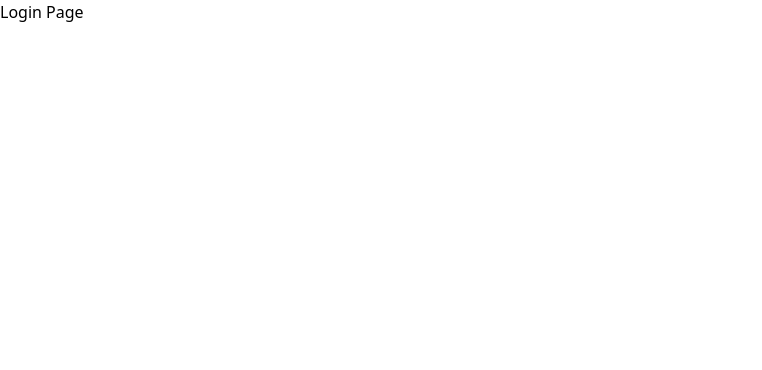
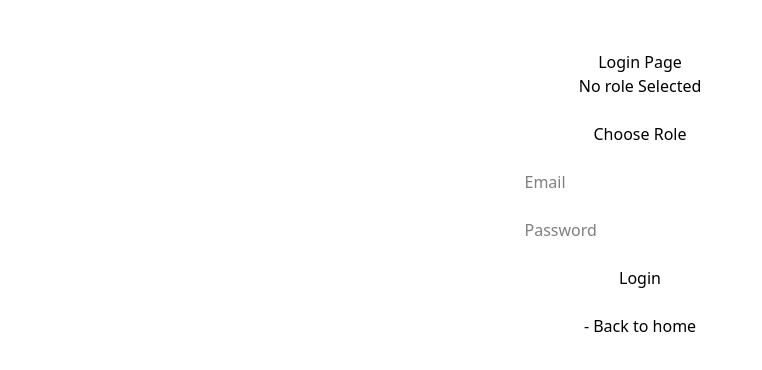
Before and after one commit to RudraBajaj/Final-Project, a React (Vite) app: page /login in a window 1280 px wide. Shown: the top 370 px of the page, without its empty margins (0-762 px from the left). Built offline with nearby package versions, Linux system fonts and the light colour scheme.

Commit message:
basic Login Page prototype

```diff
--- /dev/null
+++ b/src/components/auth/RoleSelectionPopup.jsx
@@ -0,0 +1,51 @@
+import React from "react";
+const RoleSelectionPopup = ({ isOpen, onClose, onRoleSelect }) => {
+    if (!isOpen) {
+        return null;
+    }
+
+    return (
+        <div style={{
+            position: 'fixed',
+            top: 0,
+            left: 0,
+            right: 0,
+            bottom: 0,
+            backgroundColor: 'rgba(0,0,0,0.5)',
+            display: 'flex',
+            alignItems: 'center',
+            justifyContent: 'center'
+        }}>
+            <div style={{
+                backgroundColor: 'white',
+                padding: '20px',
+                borderRadius: '10px',
+                maxWidth: '400px',
+                width: '90%'
+            }}>
+                <h2>Select Your Role</h2>
+                <button onClick={() => onRoleSelect({ id: 'student', name: 'Student' })}>
+                    🎒 Student
+                </button>
+                <br /><br />
+                <button onClick={() => onRoleSelect({ id: 'alumni', name: 'Alumni' })}>
+                    🎓 Alumni
+                </button>
+                <br /><br />
+                <button onClick={() => onRoleSelect({ id: 'admin', name: 'Admin' })}>
+                    ⚡ Admin
+                </button>
+                <br /><br />
+                <button onClick={() => onRoleSelect({ id: 'super-admin', name: 'Super Admin' })}>
+                    👑 Super Admin
+                </button>
+                <br /><br />
+                <button onClick={onClose}>Close</button>
+            </div>
+        </div>
+    );
+};
+
+
+
+export default RoleSelectionPopup;
--- a/src/pages/LoginPage.jsx
+++ b/src/pages/LoginPage.jsx
@@ -1,7 +1,66 @@
-import React from "react";
+import React, { useState } from "react";
+import { Link, useNavigate } from 'react-router-dom';
+import RoleSelectionPopup from '../components/auth/RoleSelectionPopup';
 
-const LoginPage = () => (
-    <h1> Login Page</h1>
-)
+const LoginPage = () => {
+    const [showPopup, setShowPopup] = useState(false);
+    const [selectedRole, setSelectedRole ] = useState(null);
+    const navigate = useNavigate();
+
+
+    const handleRoleSelect = (role) => {
+        setSelectedRole (role);
+        setShowPopup(false);
+    };
+
+    const handleLogin = () => {
+        if (!selectedRole) {
+            setShowPopup(true);
+            return;
+        }
+
+
+        // Simple redirect based on role
+
+        if (selectedRole.id === 'student') navigate('/student');
+        if (selectedRole.id === 'alumni') navigate('/alumni');
+        if (selectedRole.id === 'admin') navigate('/admin');
+        if (selectedRole.id === 'super-admin') navigate('/super-admin');
+
+    };
+
+    return (
+        <div style={{ padding: '50px', textAlign: 'center' }} >
+            <h1>Login Page</h1>
+            {selectedRole ?
+                (<p>Selected Role: {selectedRole.name} {selectedRole.id === 'student' ? '🎒' : selectedRole.id === 'alumni' ? '🎓' : selectedRole.id === 'admin' ? '⚡' : '👑'}</p>)
+                :
+                (
+                    <p> No role Selected </p>
+                )
+            }
+
+            <br />
+            <button onClick={() => setShowPopup(true)}>Choose Role</button>
+            <br /><br />
+
+            <input type="email" placeholder="Email" />
+            <br /><br />
+            <input type="password" placeholder="Password" />
+            <br /><br />
+
+
+            <button onClick={handleLogin}>Login</button>
+            <br /><br />
+
+            <Link to="/"> - Back to home </Link>
+
+            <RoleSelectionPopup isOpen={showPopup} onClose={() => setShowPopup(false)} onRoleSelect={handleRoleSelect} />
+
+        </div>
+    );
+
+};
+
 
 export default LoginPage;
```
